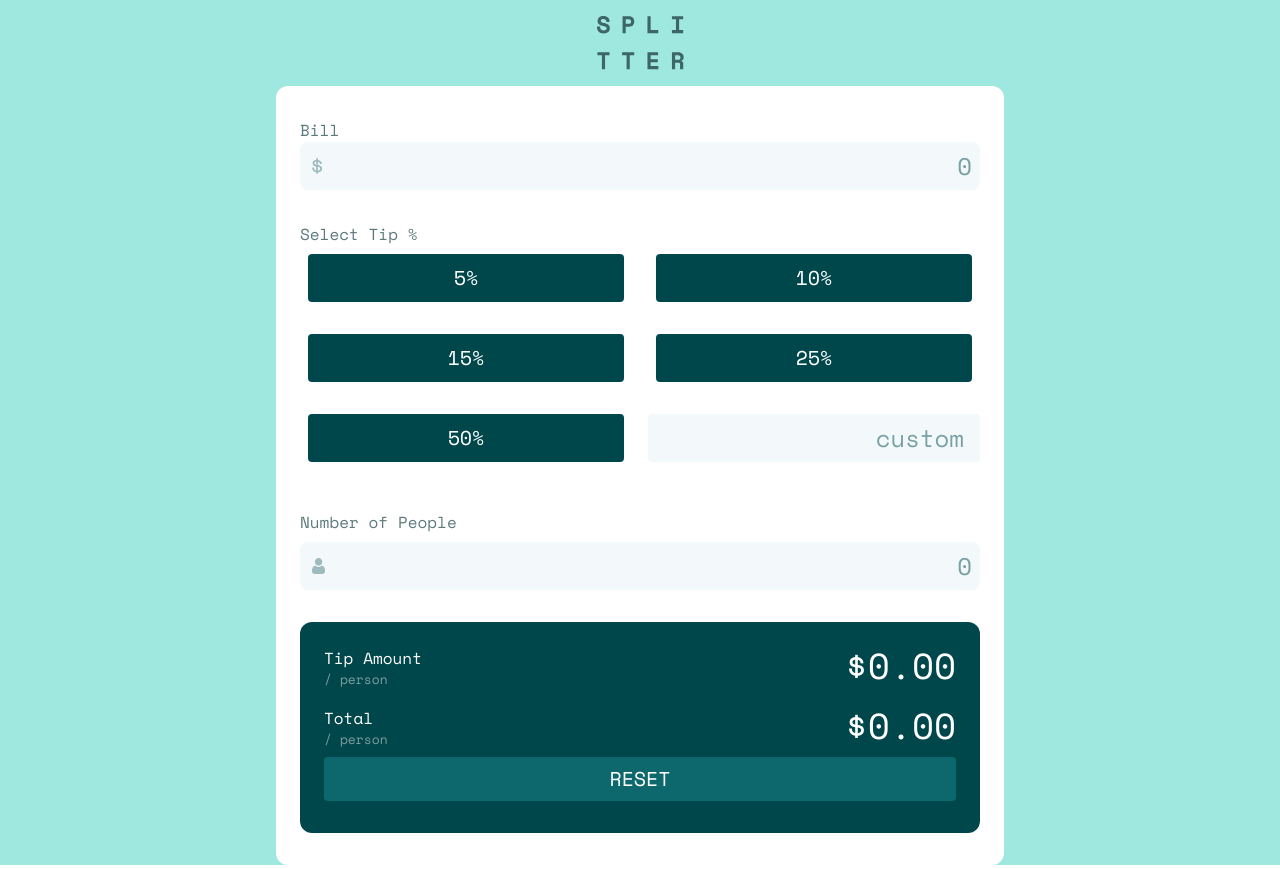
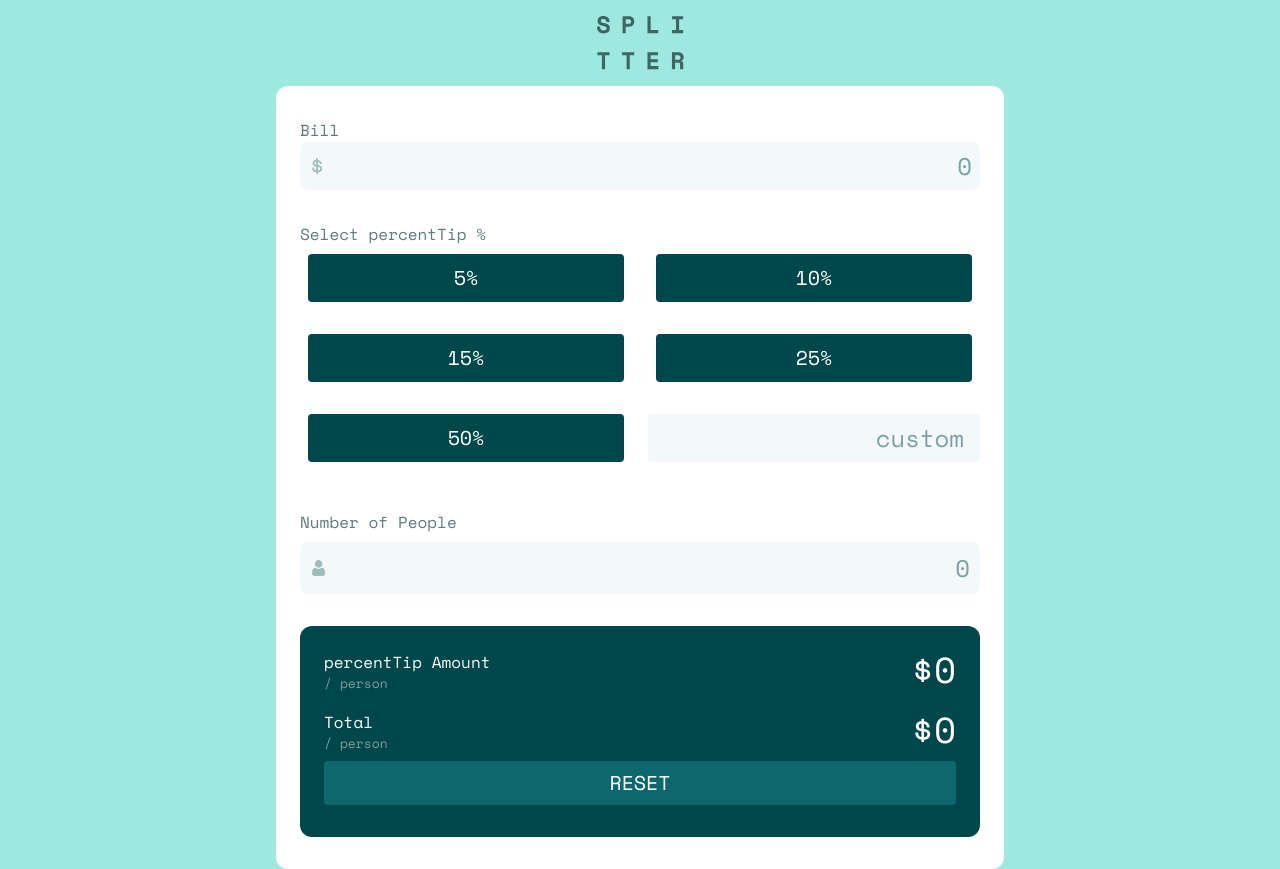
Before and after one commit to NarelaCamara/tip-calculator-app, a React (Vite) app: page / in a window 1280 px wide. Built offline with nearby package versions, Linux system fonts and the light colour scheme.

Commit message:
feat: tip

```diff
--- a/src/App.tsx
+++ b/src/App.tsx
@@ -2,16 +2,23 @@ import Logo from "./assets/logo.svg";
 import Dollar from "./assets/icon-dollar.svg";
 import Person from "./assets/icon-person.svg";
 import "./App.css";
-import { useState } from "react";
+import { useEffect, useState } from "react";
 
 function App() {
   const percent = [5, 10, 15, 25, 50];
 
-  const [tip, setTip] = useState(0);
+  const [percentTip, setPercentTip] = useState("");
 
-  const [numberOfPeople, setNumberOfPeople] = useState(0);
+  const [numberOfPeople, setNumberOfPeople] = useState("");
 
-  const [bill, setBill] = useState(0);
+  const [bill, setBill] = useState("");
+
+  const [tip, setTip] = useState({
+    perPerson: 0,
+    total: 0,
+  });
+
+  const [isZero, setIsZero] = useState(false);
 
   const handleKeyDown = (e: React.KeyboardEvent<HTMLInputElement>) => {
     // Bloquea cualquier tecla que no sea número o control
@@ -27,14 +34,31 @@ function App() {
     }
   };
 
-  const handleTipPerPerson = () => {
-    const resultado = (tip / 100) * bill;
-    return numberOfPeople > 0 ? resultado / numberOfPeople : 0;
+  const convertToNumber = (value: string): number => {
+    const numberValue = Number(value);
+    return isNaN(numberValue) ? 0 : numberValue;
   };
-  const handleTipTotal = () => {
-    const resultado = (tip / 100) * bill;
-    return resultado;
+
+  const handlePercentTip = () => {
+    const percentTip_: number = convertToNumber(percentTip);
+    const bill_: number = convertToNumber(bill);
+    const numberOfPeople_: number = convertToNumber(numberOfPeople);
+
+    const totalTip = (percentTip_ / 100) * bill_;
+
+    const tipPerPerson =
+      numberOfPeople_ > 0 ? totalTip / numberOfPeople_ : totalTip;
+
+    setTip({
+      perPerson: parseFloat(tipPerPerson.toFixed(2)),
+      total: parseFloat(totalTip.toFixed(2)),
+    });
   };
+
+  useEffect(() => {
+    handlePercentTip();
+    // eslint-disable-next-line react-hooks/exhaustive-deps
+  }, [percentTip, bill, numberOfPeople]);
 
   return (
     <div className="bg-[#9FE8DF] flex flex-col items-center justify-center min-h-screen min-w-[375px] ">
@@ -56,24 +80,27 @@ function App() {
             placeholder="0"
             pattern="[1-9][0-9]*"
             min={0}
-            onChange={(e) => setBill(Number(e.target.value))}
+            value={bill}
+            onChange={(e) => setBill(e.target.value)}
             inputMode="numeric"
-            className="bg-[#F3F9FA] rounded-lg p-2 text-2xl text-end text-[#00474B] w-full [&::-webkit-inner-spin-button]:appearance-none
+            className="bg-[#F3F9FA] rounded-lg p-2 text-2xl text-end text-[#00474B] cursor-pointer w-full [&::-webkit-inner-spin-button]:appearance-none
                 [&::-webkit-outer-spin-button]:appearance-none
                 [appearance:textfield]"
           />
         </div>
 
         <div className="my-8">
-          <h2 className="text-[#5E7A7D] text-[16px] ">Select Tip %</h2>
+          <h2 className="text-[#5E7A7D] text-[16px] ">Select percentTip %</h2>
 
           <div className="grid grid-cols-2 grid-rows-2 gap-4 items-center">
             {percent.map((e) => (
               <button
                 key={e}
                 type="button"
-                className="bg-[#00474B] py-2 px-10 rounded-sm m-2  h-[48px]"
-                onClick={() => setTip(e)}
+                className={` ${
+                  e == Number(percentTip) ? " bg-[#26C2AE]" : "bg-[#00474B] "
+                }  py-2 px-10 rounded-sm m-2  h-[48px] cursor-pointer transition-all duration-500 hover:bg-[#26C2AE]`}
+                onClick={() => setPercentTip(String(e))}
               >
                 <p className="text-white text-xl ">{e}%</p>
               </button>
@@ -81,13 +108,20 @@ function App() {
 
             <input
               inputMode="numeric"
-              name="bill"
+              name="custom"
               min={0}
               placeholder="custom"
-              onChange={(e) => setTip(Number(e.target.value))}
+              onChange={(e) => {
+                if (Number(e.target.value) <= 100) {
+                  console.log(Number(e.target.value));
+                  setPercentTip(e.target.value);
+                }
+              }}
+              value={percentTip}
+              type="number"
               onKeyDown={handleKeyDown}
-              id="bill"
-              className="bg-[#F3F9FA] rounded-sm px-4 py-2 text-2xl h-[48px] text-end  text-[#00474B] [&::-webkit-inner-spin-button]:appearance-none
+              id="custom"
+              className="bg-[#F3F9FA] rounded-sm px-4 py-2 text-2xl h-[48px] text-end cursor-pointer text-[#00474B] [&::-webkit-inner-spin-button]:appearance-none
                 [&::-webkit-outer-spin-button]:appearance-none
                 [appearance:textfield]"
             />
@@ -98,7 +132,9 @@ function App() {
           <p className="text-[#5E7A7D] text-[16px] text-start ">
             Number of People
           </p>
-          {numberOfPeople === 0 && tip > 0 && bill > 0 && <p className="text-[#E17052] text-[16px] text-end">Can’t be zero</p>}
+          {isZero && (
+            <p className="text-[#E17052] text-[16px] text-end">Can’t be zero</p>
+          )}
         </div>
 
         <div className="relative w-full">
@@ -112,15 +148,20 @@ function App() {
             name="numberOfPeople"
             id="numberOfPeople"
             placeholder="0"
+            value={numberOfPeople}
             min={0}
             onKeyDown={handleKeyDown}
-            onChange={(e) => setNumberOfPeople(Number(e.target.value))}
+            onChange={(e) => {
+              setNumberOfPeople(e.target.value);
+              setIsZero(e.target.value === "0" || e.target.value === "");
+            }}
             inputMode="numeric"
             className={` ${
-              numberOfPeople === 0 && tip > 0 && bill > 0
+              isZero
                 ? "border-[#E17052] border-2"
-                : " "
-            }  bg-[#F3F9FA] rounded-lg p-2 text-2xl w-full text-[#00474B]  text-end [&::-webkit-inner-spin-button]:appearance-none
+                : "border-transparent border-2"
+            } border-2 transition-colors duration-200
+              bg-[#F3F9FA] rounded-lg p-2 text-2xl w-full text-[#00474B] cursor-pointer text-end [&::-webkit-inner-spin-button]:appearance-none
                 [&::-webkit-outer-spin-button]:appearance-none
                 [appearance:textfield]`}
           />
@@ -128,26 +169,28 @@ function App() {
         <div className=" bg-[#00474B] p-6 rounded-xl mt-8  px-6">
           <div className="  grid grid-cols-2 grid-rows-2 gap-4 w-full">
             <div>
-              <p className="text-white text-[16px] ">Tip Amount</p>
+              <p className="text-white text-[16px] ">percentTip Amount</p>
               <p className="text-[#7F9D9F] text-[13px] ">/ person</p>
             </div>
-            <p className="text-white text-4xl text-end ">
-              ${handleTipPerPerson() + ".00"}
-            </p>
+            <p className="text-white text-4xl text-end ">${tip.perPerson}</p>
 
             <div>
               <p className="text-white  text-[16px] ">Total</p>
               <p className="text-[#7F9D9F] text-[13px] ">/ person</p>
             </div>
-            <p className="text-white text-4xl text-end">
-              ${handleTipTotal() + ".00"}
-            </p>
+            <p className="text-white text-4xl text-end">${tip.total}</p>
           </div>
           <button
             type="button"
+            onClick={() => {
+              setPercentTip("");
+              setBill("");
+              setNumberOfPeople("");
+              setTip({ perPerson: 0, total: 0 });
+            }}
             className="bg-[#0D686D] py-2 px-7 rounded-sm my-2 w-full"
           >
-            <p className="text-white text-xl ">RESET</p>
+            <p className="text-white text-xl cursor-pointer">RESET</p>
           </button>
         </div>
       </div>
```
